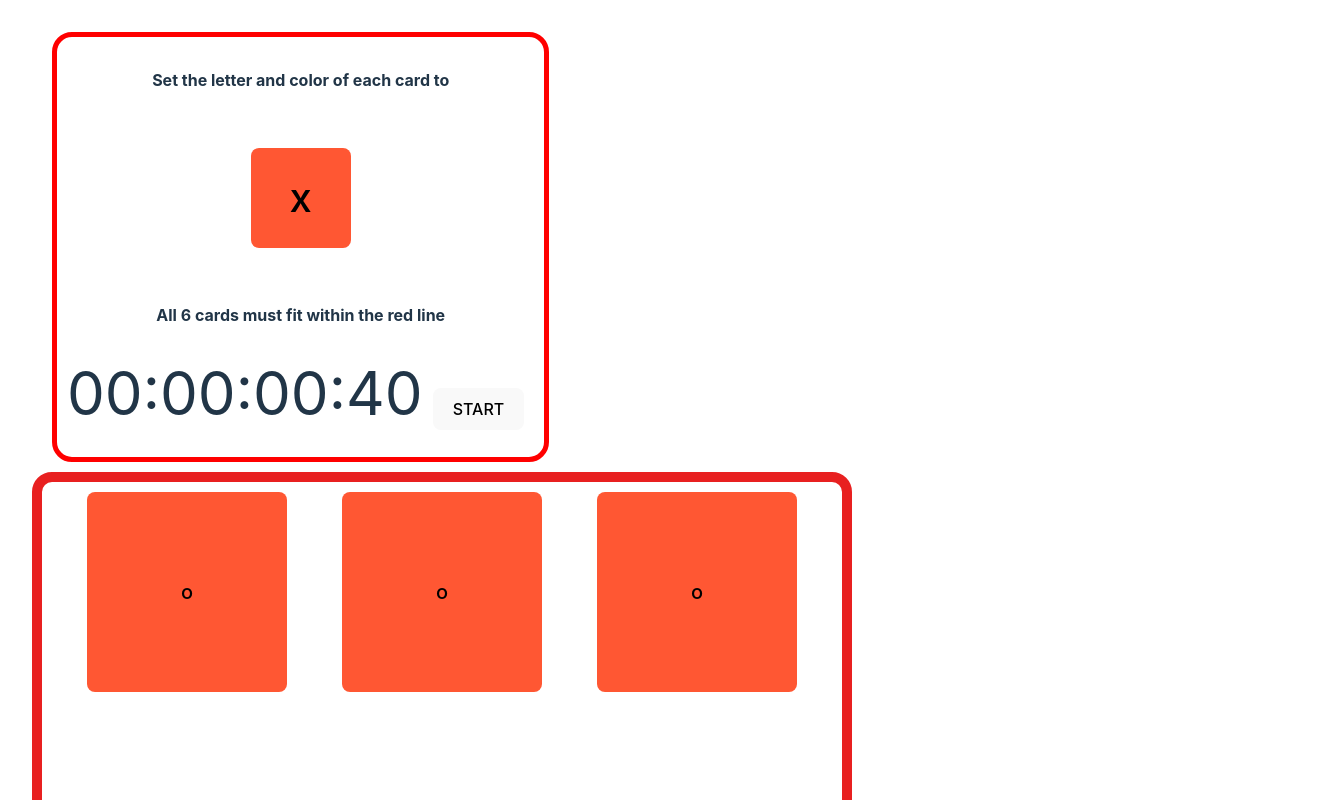
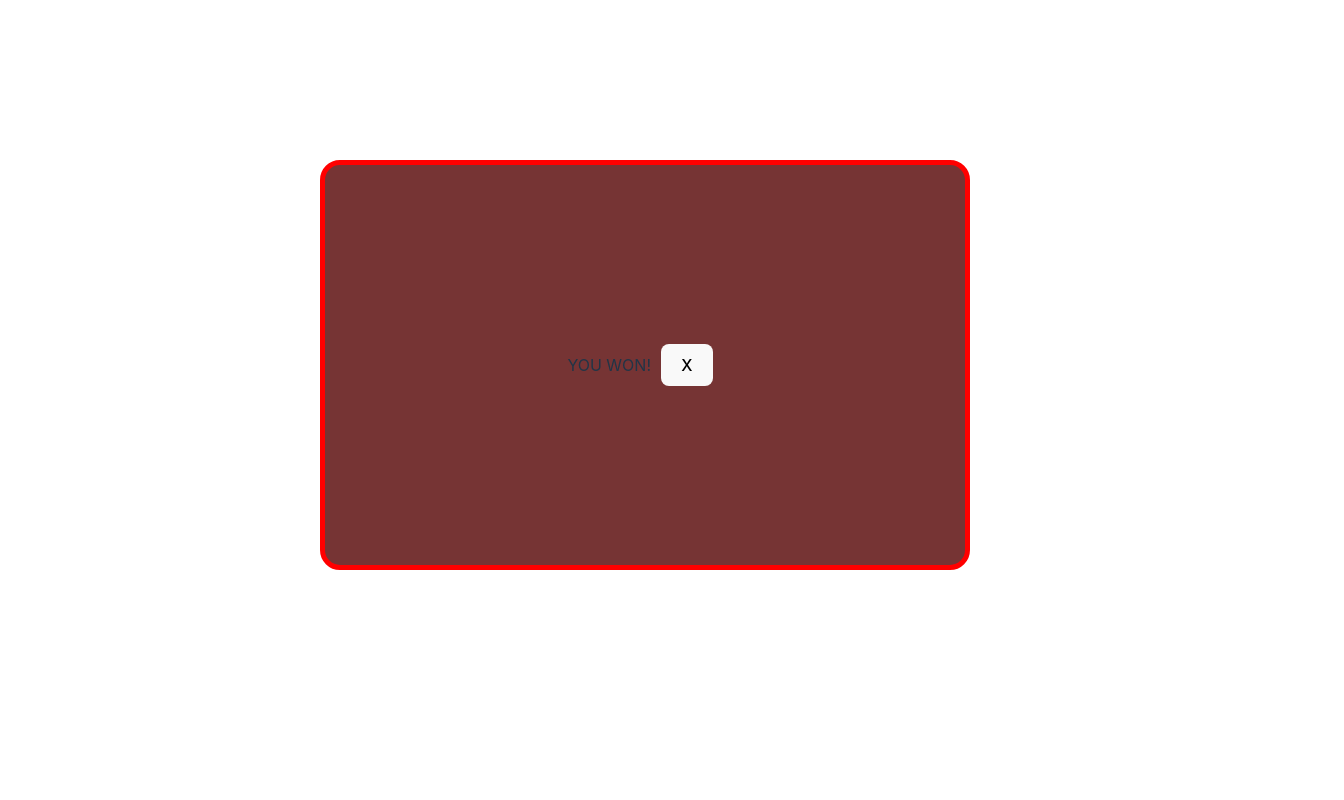
Before and after one commit to fredpasqua/musicShapes, a React (Vite) app in the folder musicShapes1.0/: page / in a window 1280 px wide. Shown: the top 800 px of the page, 1344 px wide, since content can reach past the window. Built offline with nearby package versions, Linux system fonts and the light colour scheme.

Commit message:
Add context; win modal

```diff
--- a/musicShapes1.0/src/App.jsx
+++ b/musicShapes1.0/src/App.jsx
@@ -3,20 +3,23 @@ import Gameboard2 from "./GameBoard2.jsx";
 import getRandomColor from "./assets/colorScroll.jsx";
 import "./App.css";
 import Countdown from "react-countdown";
-
+import { gameTotalContext } from "./Contexts/gameTotalContext.js";
 function App() {
   const [match, setMatch] = useState({ color: "#FF5733", name: "x" });
   const colors = ["#FF5733", "#33FF57", "#883982"];
   const names = ["x", "o"];
   const [showModal, setShowModal] = useState(true);
   const [start, setStart] = useState(Date.now() + 45000);
-
+  const [showWin, setShowWin] = useState(true);
   useEffect(() => {
     setMatch(getRandomColor(match.color, colors, names));
   }, []);
 
   const closeModal = () => {
     setShowModal(false);
+  };
+  const closeWin = () => {
+    setShowWin(false);
   };
   const restart = () => {
     setMatch(getRandomColor(match.color, colors, names));
@@ -35,7 +38,12 @@ function App() {
 
   // if (winnerConfig === state of all )
 
-  return (
+  return showWin ? (
+    <div className="loser">
+      <p>YOU WON!</p>
+      <button onClick={() => closeWin()}>X</button>
+    </div>
+  ) : (
     <>
       <div className="screen">
         <div className="gameHeader">
--- a/musicShapes1.0/src/gameCard.jsx
+++ b/musicShapes1.0/src/gameCard.jsx
@@ -1,5 +1,4 @@
 import { useState } from "react";
-import { gameTotalContext } from "./Contexts/gameTotalContext.js";
 import getRandomColor from "./assets/colorScroll.jsx";
 
 export default function GameCard() {
```
